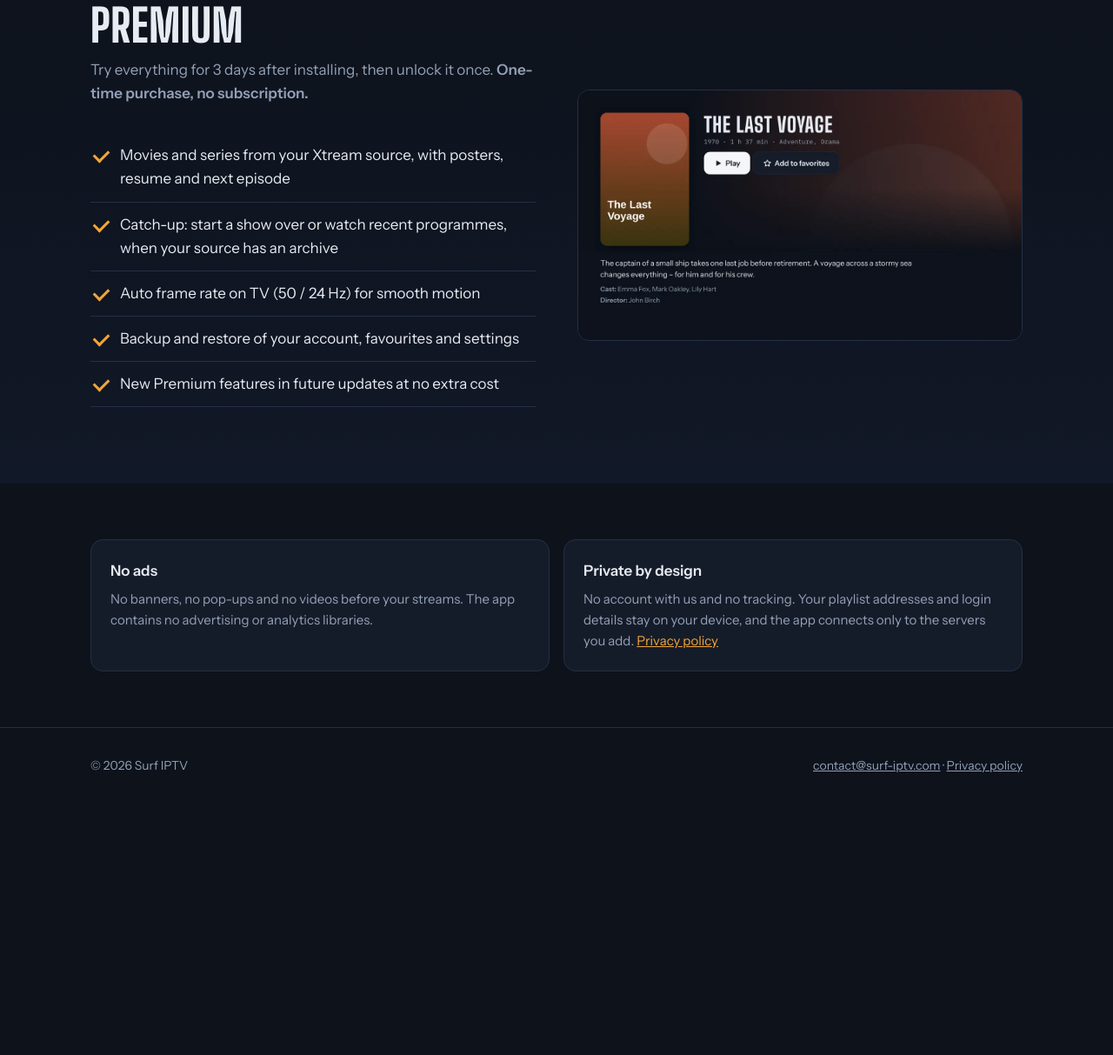
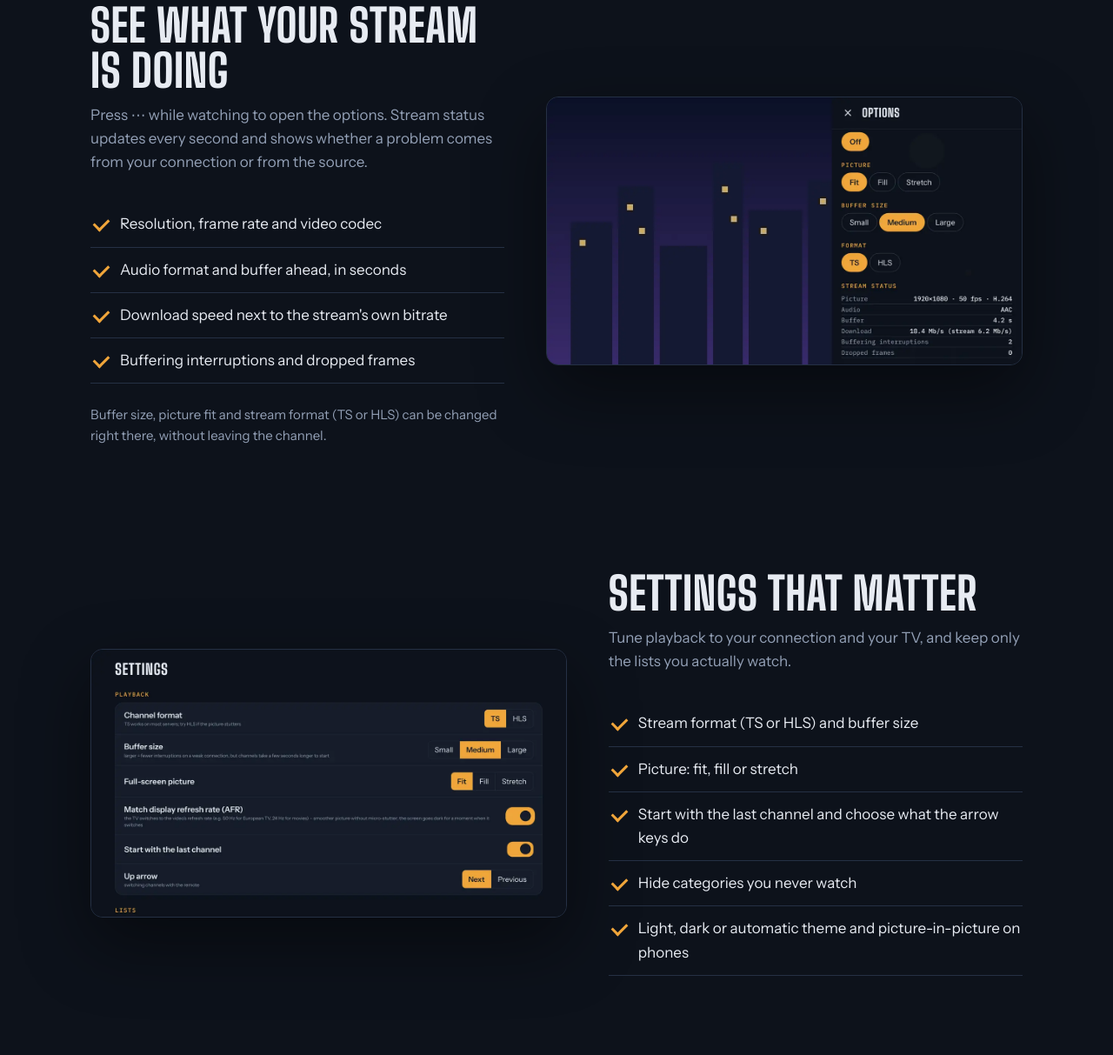
Before and after one commit to surf-iptv/site, a plain HTML site: page index.html in a window 1280 px wide. Shown: the part 1451-2664 px from the top of the page at 87% size. Before the commit the page ends 2390 px from the top, so only its background shows below. Drawn offline with Linux system fonts and the light colour scheme.

Commit message:
Strona: stan strumienia, ustawienia i galeria zrzutów
Co-Authored-By: Claude Opus 5.5 <noreply@anthropic.com>
Claude-Session: https://claude.ai/code/session_018uVMYJmemNefUsepzF74aB

```diff
--- a/index.html
+++ b/index.html
@@ -18,6 +18,7 @@
     <nav>
       <a class="opt" href="#features">Features</a>
       <a class="opt" href="#premium">Premium</a>
+      <a class="opt" href="#screenshots">Screenshots</a>
       <a href="privacy/">Privacy</a>
     </nav>
   </div>
@@ -61,6 +62,40 @@
     </div>
   </section>
 
+  <section id="stream">
+    <div class="wrap two">
+      <div>
+        <h2>See what your stream is doing</h2>
+        <p class="sub">Press ⋯ while watching to open the options. Stream status updates every second and shows whether a problem comes from your connection or from the source.</p>
+        <ul class="ticks">
+          <li>Resolution, frame rate and video codec</li>
+          <li>Audio format and buffer ahead, in seconds</li>
+          <li>Download speed next to the stream's own bitrate</li>
+          <li>Buffering interruptions and dropped frames</li>
+        </ul>
+        <p class="note">Buffer size, picture fit and stream format (TS or HLS) can be changed right there, without leaving the channel.</p>
+      </div>
+      <img class="framed" src="img/tv-stream-info.webp" width="1280" height="720" loading="lazy" alt="Surf IPTV on a TV: player options with stream status – resolution, buffer, download speed and dropped frames">
+    </div>
+  </section>
+
+  <section id="settings">
+    <div class="wrap two flip">
+      <img class="framed" src="img/tv-settings.webp" width="1280" height="720" loading="lazy" alt="Surf IPTV settings on a TV: channel format, buffer size, picture fit and auto frame rate">
+      <div>
+        <h2>Settings that matter</h2>
+        <p class="sub">Tune playback to your connection and your TV, and keep only the lists you actually watch.</p>
+        <ul class="ticks">
+          <li>Stream format (TS or HLS) and buffer size</li>
+          <li>Picture: fit, fill or stretch</li>
+          <li>Start with the last channel and choose what the arrow keys do</li>
+          <li>Hide categories you never watch</li>
+          <li>Light, dark or automatic theme and picture-in-picture on phones</li>
+        </ul>
+      </div>
+    </div>
+  </section>
+
   <section id="premium" class="premium">
     <div class="wrap">
       <div>
@@ -75,6 +110,20 @@
         </ul>
       </div>
       <img src="img/tv-movie.webp" width="1280" height="720" alt="Surf IPTV on a TV: movie details page with poster and description">
+    </div>
+  </section>
+
+  <section id="screenshots">
+    <div class="wrap">
+      <h2>Screenshots</h2>
+      <p class="sub">All channels, programmes and posters shown here are made up for the screenshots.</p>
+      <div class="gallery">
+        <img src="img/phone-channels.webp" width="540" height="960" loading="lazy" alt="Channel list with the current programme">
+        <img src="img/phone-watching.webp" width="540" height="960" loading="lazy" alt="Watching a channel with the programme guide below">
+        <img src="img/phone-series.webp" width="540" height="960" loading="lazy" alt="Series page with seasons and episodes">
+        <img src="img/phone-settings.webp" width="540" height="960" loading="lazy" alt="Settings: account, Premium and playback">
+        <img src="img/phone-add.webp" width="540" height="960" loading="lazy" alt="Adding an M3U playlist with an optional XMLTV guide">
+      </div>
     </div>
   </section>
 
--- a/style.css
+++ b/style.css
@@ -49,13 +49,20 @@ h2{font:800 clamp(36px,4.4vw,52px)/1 var(--display);text-transform:uppercase;let
 
 .premium{background:linear-gradient(180deg,var(--bg),#111827)}
 .premium .wrap{display:grid;grid-template-columns:1fr 1fr;gap:48px;align-items:center}
-.premium ul{list-style:none;padding:0;margin:0 0 24px}
-.premium li{padding:12px 0 12px 34px;border-bottom:1px solid var(--line);position:relative}
-.premium li:before{content:"";position:absolute;left:4px;top:19px;width:14px;height:8px;border-left:3px solid var(--accent);border-bottom:3px solid var(--accent);transform:rotate(-45deg)}
+.premium ul,.ticks{list-style:none;padding:0;margin:0 0 24px}
+.premium li,.ticks li{padding:12px 0 12px 34px;border-bottom:1px solid var(--line);position:relative}
+.premium li:before,.ticks li:before{content:"";position:absolute;left:4px;top:19px;width:14px;height:8px;border-left:3px solid var(--accent);border-bottom:3px solid var(--accent);transform:rotate(-45deg)}
 .price{font-weight:600}
 .premium img{border-radius:14px;border:1px solid var(--line)}
 
 .plain{display:grid;grid-template-columns:repeat(2,1fr);gap:16px}
+
+.two{display:grid;grid-template-columns:1fr 1.15fr;gap:48px;align-items:center}
+.two.flip{grid-template-columns:1.15fr 1fr}
+.framed{border-radius:14px;border:1px solid var(--line);box-shadow:0 30px 80px rgba(0,0,0,.45)}
+
+.gallery{display:grid;grid-template-columns:repeat(5,1fr);gap:16px}
+.gallery img{border-radius:16px;border:1px solid var(--line)}
 
 footer{border-top:1px solid var(--line);padding:32px 0 48px;color:var(--muted);font-size:14px}
 footer .wrap{display:flex;flex-wrap:wrap;justify-content:space-between;gap:12px}
@@ -78,5 +85,9 @@ footer a{color:var(--muted)}
   .hero .wrap,.premium .wrap{grid-template-columns:1fr}
   .shots{margin-bottom:36px}
   .grid,.plain{grid-template-columns:1fr}
+  .two,.two.flip{grid-template-columns:1fr}
+  .two.flip .framed{order:2}
+  .gallery{grid-template-columns:none;grid-auto-flow:column;grid-auto-columns:62%;overflow-x:auto;scroll-snap-type:x mandatory;padding-bottom:8px}
+  .gallery img{scroll-snap-align:start}
 }
 @media (max-width:520px){nav a.opt{display:none}}
```
Also changed, not shown: img/phone-add.webp (added), img/phone-channels.webp (added), img/phone-series.webp (added), img/phone-settings.webp (added), img/phone-stream-info.webp (added), img/tv-settings.webp (added), img/tv-stream-info.webp (added).
